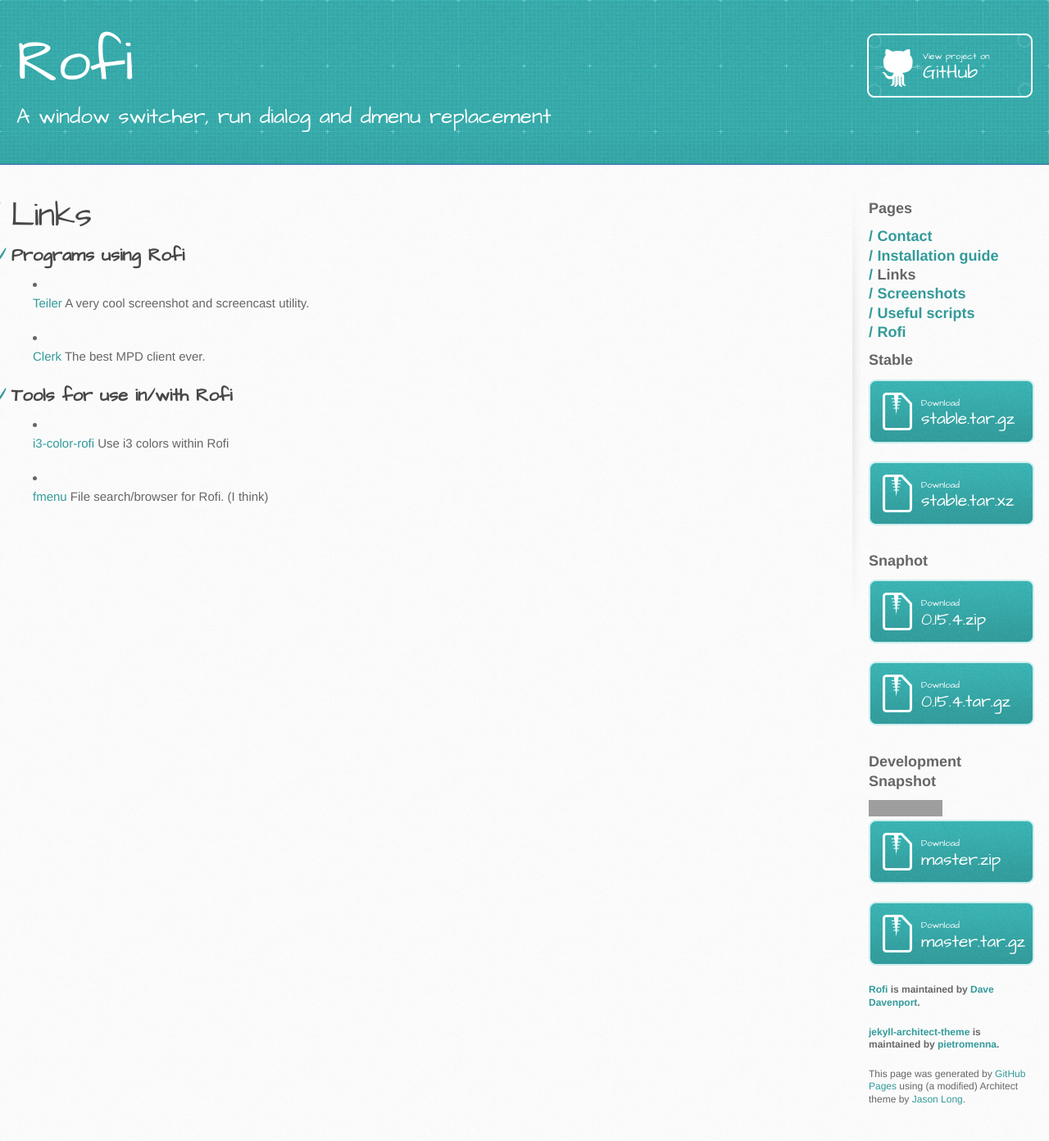
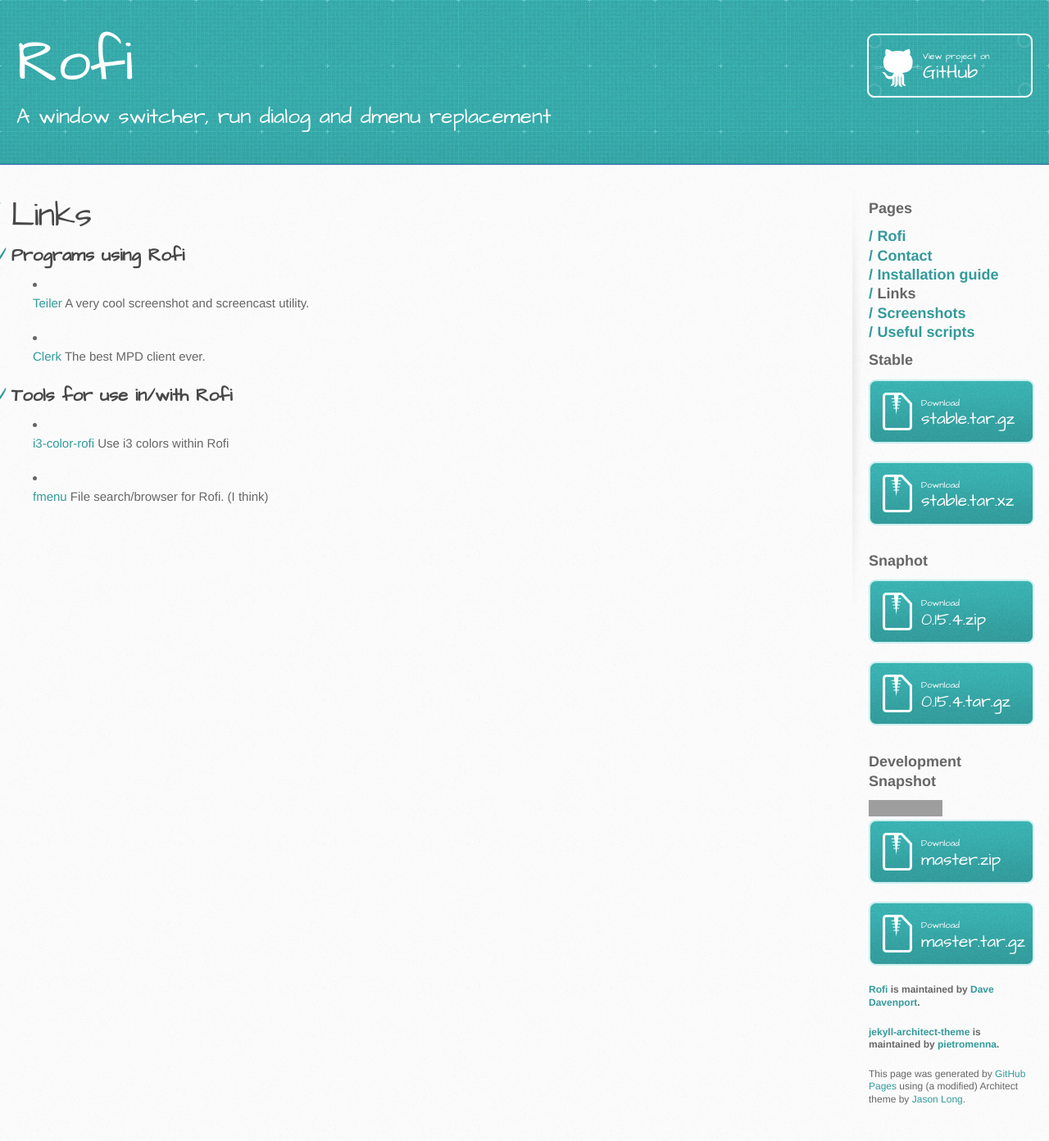
Before and after one commit to davatorium/rofi, a Jekyll site: the page built from Links.md, in a window 1280 px wide. Shown: the whole page at 82% size. Built offline with Jekyll 4.4.1, drawn with Linux system fonts in a browser that asks for light colours; grey boxes are pictures that could not be loaded.

Commit message:
Test page ordering

```diff
--- a/_layouts/default.html
+++ b/_layouts/default.html
@@ -35,7 +35,8 @@
 
         <aside id="sidebar">
         <h1>Pages</h1>
-        {% for iter_page in site.pages %}
+        {% assign sorted_pages = site.pages | sort:"path" %}
+        {% for iter_page in sorted_pages %}
         {% if iter_page.url != page.url %}
         <h2 id="menuentry"><a href="{{ site.url }}{{ iter_page.url }}">{{ iter_page.title }}</a></h2>
         {% else %}
```
Also changed, not shown: 01index.md (renamed from index.md).
